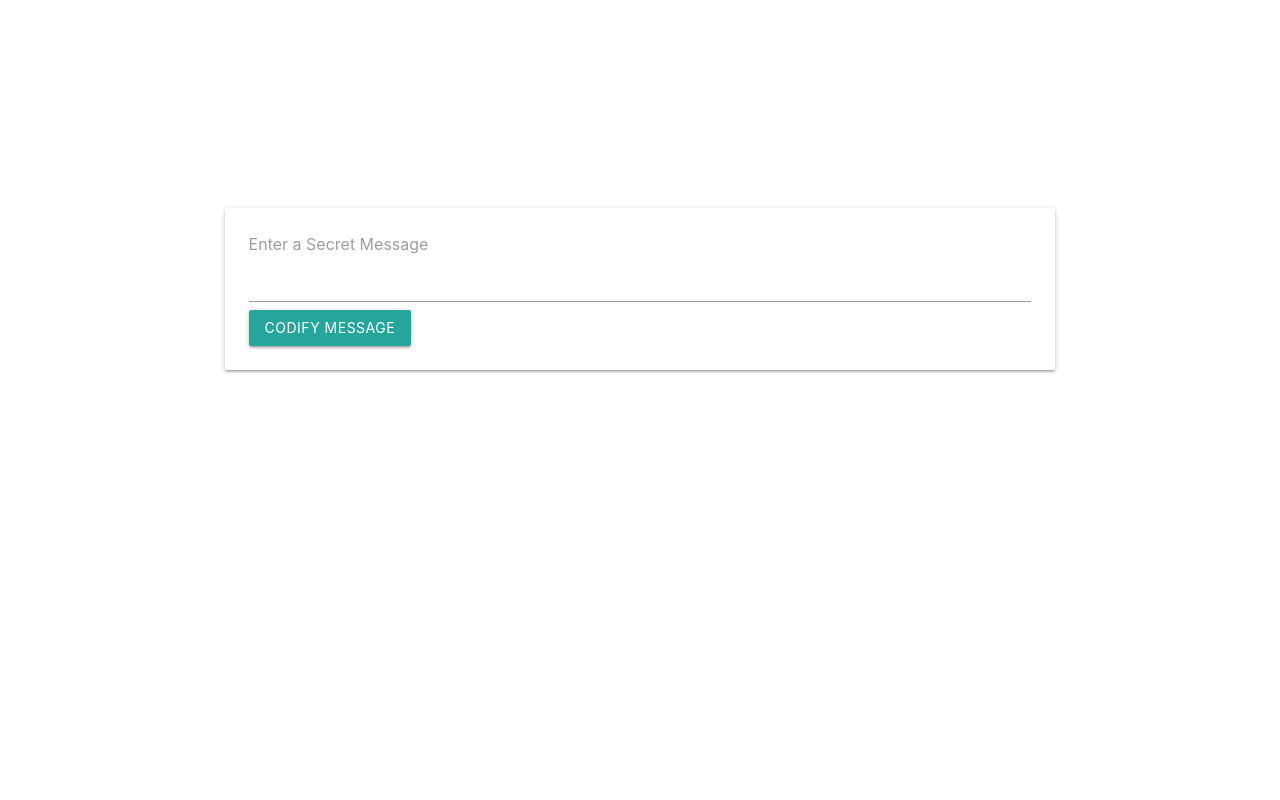
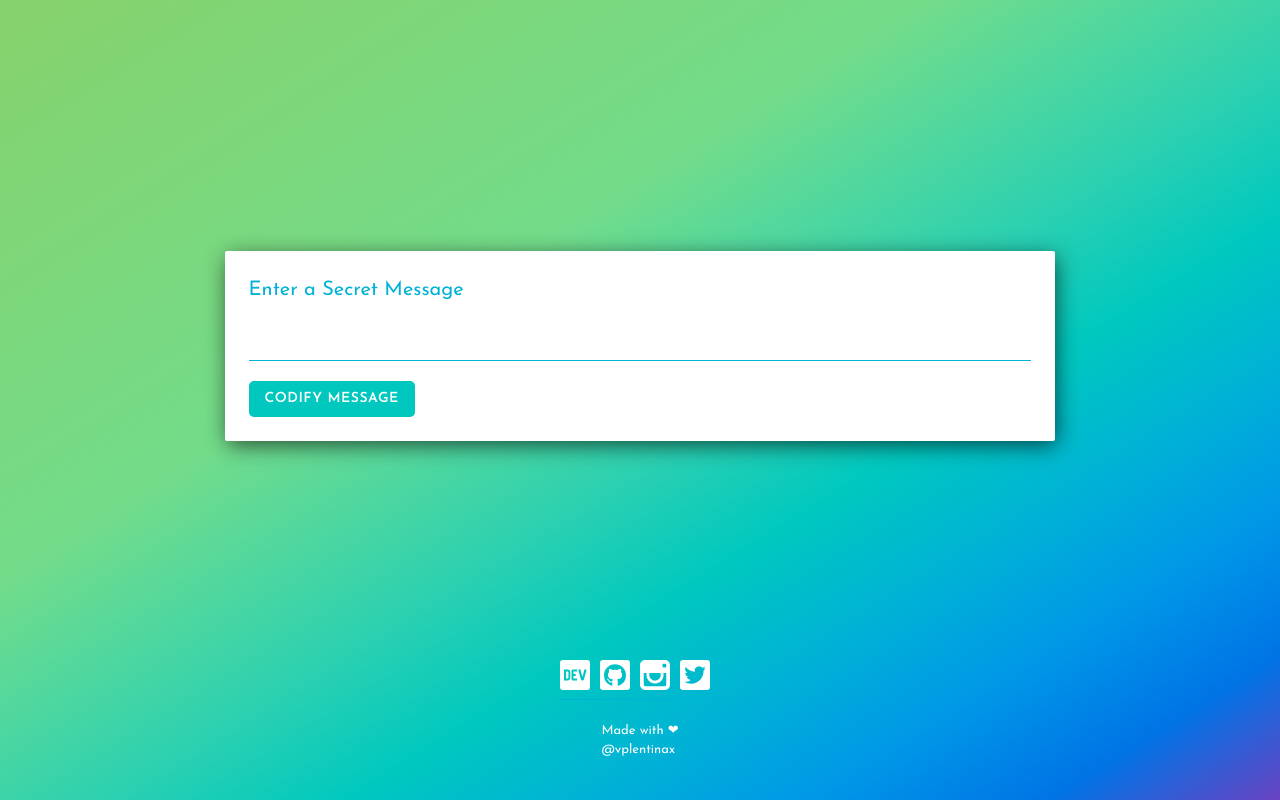
Before and after one commit to vplentinax/Secret-Message, a plain HTML site: page index.html in a window 1280 px wide. Drawn offline with nearby package versions, Linux system fonts and the light colour scheme.

Commit message:
change style

```diff
--- a/index.html
+++ b/index.html
@@ -1,35 +1,19 @@
 <!DOCTYPE html>
-
 <head>
   <meta charset="UTF-8">
   <meta name="viewport" content="width=device-width, initial-scale=1.0">
-  <link rel="stylesheet" href="https://cdnjs.cloudflare.com/ajax/libs/materialize/1.0.0/css/materialize.min.css"/>
-  <style>
-    .row {
-      margin-top: 25vh;
-    }
-    .message {
-      margin-top: 0;
-      text-align: center;
-    }
-    label {
-      font-size: 16px;
-    }
-    .btn {
-      transition: transform .1s ease;
-    }
-    .btn:active {
-      transform: scale(0.95);
-    }
-  </style>
+  <link rel="stylesheet" href="https://cdnjs.cloudflare.com/ajax/libs/materialize/1.0.0/css/materialize.min.css" />
+  <link rel="stylesheet" href="style.css">
+  <link rel="preconnect" href="https://fonts.gstatic.com">
+  <link href="https://fonts.googleapis.com/css2?family=Josefin+Sans:wght@400;600&display=swap" rel="stylesheet">
   <title>Secret Message</title>
 </head>
-
 <body>
+  <div class="wrap-forms">
     <div class="row">
       <div class="col s8 offset-s2">
         <div id="message-show" class="card-panel hide">
-        <h3 class="message"></h3>
+          <h4 class="message"></h4>
           <a href="./index.html">Create your own secret message</a>
         </div>
         <div id="message-form" class="card-panel">
@@ -41,13 +25,43 @@
         </div>
         <div id="link-form" class="card-panel hide">
           <div>
-          Share this link with you secret menssage
+            <label> Share this link with you secret menssage</label>
             <input id="link-input" />
           </div>
         </div>
       </div>
     </div>
+  </div>
+  <div class="icons">
+    <!-- DEV -->
+    <a href="https://dev.to/vplentinax" target="_blank">
+      <svg>
+        <use class="icons__dev" href="./img/sprite.svg#icon-dev"></use>
+      </svg>
+    </a>
+    <!-- GITHUB -->
+    <a href="https://github.com/vplentinax" target="_blank">
+      <svg>
+        <use class="icons__git" href="./img/sprite.svg#icon-git"></use>
+      </svg>
+    </a>
+    <!-- INSTAGRAM -->
+    <a href="https://www.instagram.com/vplentinax/" target="_blank">
+      <svg>
+        <use class="icons__insta" href="./img/sprite.svg#icon-insta"></use>
+      </svg>
+    </a>
+    <!-- TWITER -->
+    <a href="https://twitter.com/vplentinax" target="_blank">
+      <svg>
+        <use class="icons__insta" href="./img/sprite.svg#icon-twit"></use>
+      </svg>
+    </a>
+  </div>
+  <footer class="footer">
+    <p>Made with <span>&#10084;</span> </p>
+    <span>@vplentinax</span>
+  </footer>
   <script src="index.js"></script>
 </body>
-
 </html>
--- /dev/null
+++ b/style.css
@@ -0,0 +1,107 @@
+*,
+*::after,
+*::before {
+	margin: 0;
+	padding: 0;
+	box-sizing: border-box;
+}
+
+html {
+	font-family: 'Josefin Sans', sans-serif;
+}
+
+body {
+	width: 100vw;
+	height: 100vh;
+	background-image: linear-gradient(
+		to right bottom,
+		#86d16b,
+		#81d473,
+		#7dd77a,
+		#78d982,
+		#73dc8a,
+		#4fd79f,
+		#2ad0b1,
+		#00c8bf,
+		#00b2d5,
+		#0097e7,
+		#0074e5,
+		#6a43c2
+	);
+	display: grid;
+	grid-template-rows: 10vh 70vh 10vh 5vh 5vh;
+	align-items: center;
+}
+
+.wrap-forms {
+	grid-row: 2 / 3;
+}
+
+.col {
+	width: 100%;
+}
+.card-panel {
+	width: 100%;
+	box-shadow: 2px 5px 22px -1px rgba(0, 0, 0, 0.64);
+}
+
+.message {
+	text-align: center;
+	margin-top: 10px;
+	margin-bottom: 20px;
+}
+
+a {
+	border-bottom: 1px solid #00b2d5;
+}
+
+#message-input,
+#link-input {
+	margin: 10px 0 20px 0;
+	border-bottom: 1px solid #00b2d5;
+}
+
+label {
+	font-size: 20px;
+	color: #00b2d5;
+}
+
+.btn {
+	border-radius: 5px;
+	box-shadow: none;
+	background-color: #00c8bf;
+	transition: transform 0.1s ease;
+	font-family: 'Josefin Sans', sans-serif;
+	font-weight: bold;
+}
+
+.btn:hover {
+	background-color: #00b2d5;
+}
+
+.btn:active {
+	transform: scale(0.95);
+}
+
+.icons {
+	grid-row: 3 /4;
+	display: flex;
+	justify-content: center;
+}
+
+.icons > a > svg {
+	width: 30px;
+	height: 30px;
+	margin-right: 10px;
+}
+
+.icons > a:active {
+	transform: scale(0.95);
+}
+
+footer {
+	grid-row: 4 / 5;
+	justify-self: center;
+	font-size: small;
+	color: #fff;
+}
```
Also changed, not shown: img/sprite.svg (added). Lines whose indentation alone changed are shown as unchanged.
